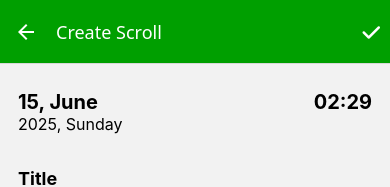
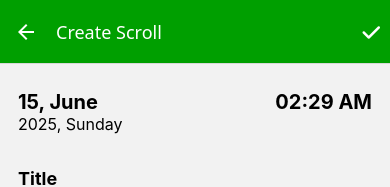
Before and after one commit to gedeaoaraujo/emerald-scrolls-rn, a React Native app: screen /Create in a window 390 px wide. Shown: the top 187 px of the page. Built offline with nearby package versions, Linux system fonts and the light colour scheme.

Commit message:
Adapting hour format by localization

```diff
--- a/components/DateHeader.tsx
+++ b/components/DateHeader.tsx
@@ -36,9 +36,11 @@ export const DateHeader = ({
   }
 
   const getHour = (): string => {
-    const horas = date.getHours().toString().padStart(2, '0')
-    const minutos = date.getMinutes().toString().padStart(2, '0')
-    return `${horas}:${minutos}`
+    const language = t('language')
+    const hour12 = language === 'pt-BR' ? false : true
+    return date.toLocaleTimeString(
+      language, { hour12,  hour: '2-digit', minute: '2-digit' }
+    )
   }
 
   const onChange = (event: any, selectedDate?: Date) => {
```
